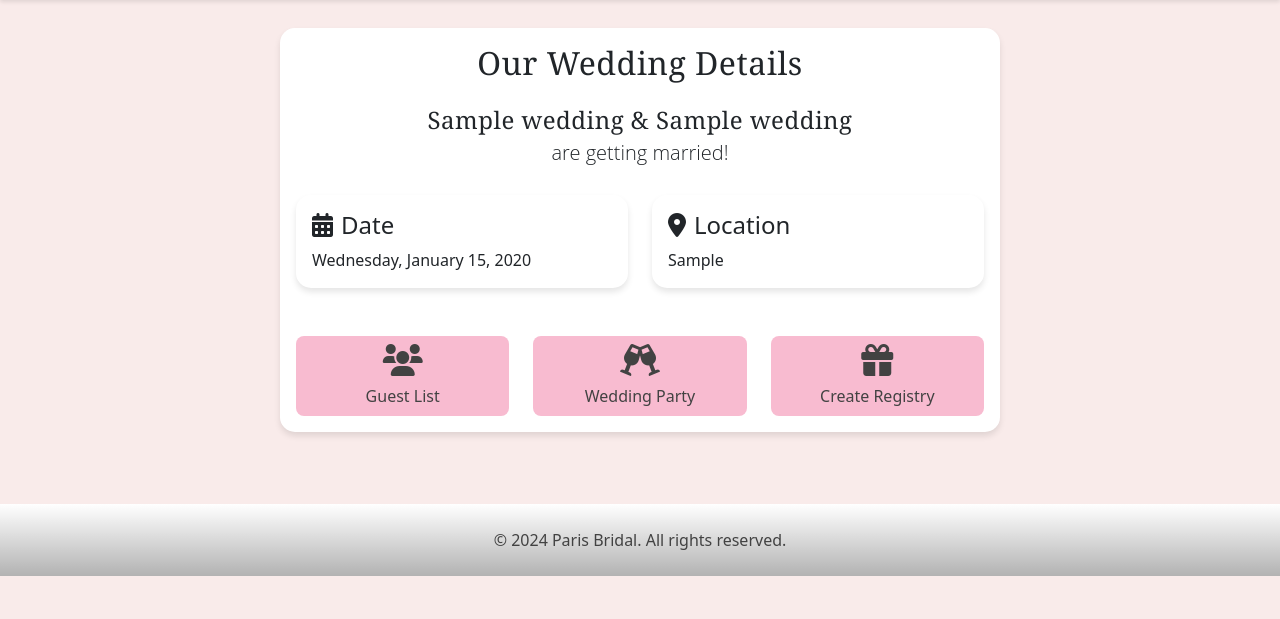
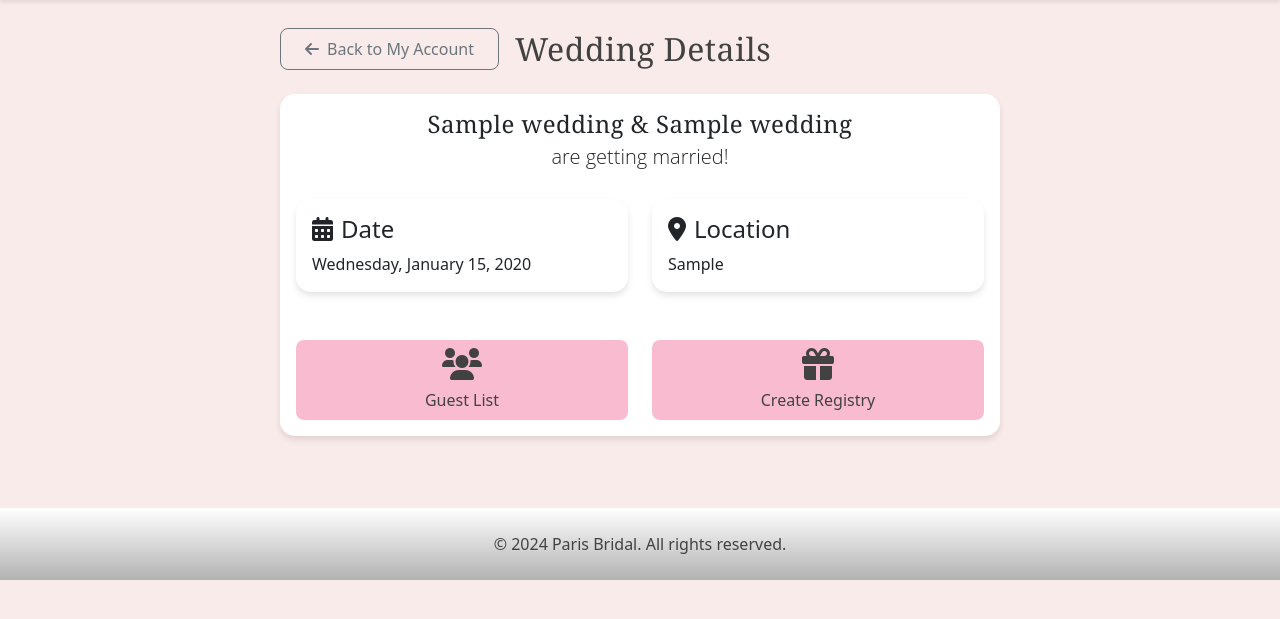
Before and after one commit to Irvarr/parisbridal, a Flask app: page /guest/wedding-details/1 in a window 1280 px wide. Shown: the part 56-675 px from the top of the page. Run offline with Flask 3, Linux system fonts and the light colour scheme; a user stored in the database is signed in; tables that the repository leaves empty hold one stand-in row (values such as "Sample post").

Commit message:
Agent query: I've updated the profile page to only show View Details button for events and added a back button to the wedding details page. Could you check if the navigation between these pages is working correctly?
Update guest event pages: Remove "Wedding Party" and "Court" buttons, add "Back to My Account" link on wedding details page.

Screenshot: https://storage.googleapis.com/screenshot-production-us-central1/0fcf7169-087e-4111-bd6f-826c539dd0e3/9496516a-e751-4a05-93e5-cda6d8ea4591.jpg

```diff
--- a/templates/guest/wedding_details.html
+++ b/templates/guest/wedding_details.html
@@ -4,11 +4,16 @@
 <div class="container">
     <div class="row justify-content-center">
         <div class="col-md-8">
+            <div class="d-flex align-items-center mb-4">
+                <a href="{{ url_for('main.profile') }}" class="btn btn-outline-secondary me-3">
+                    <i class="fas fa-arrow-left me-2"></i>Back to My Account
+                </a>
+                <h2 class="mb-0">Wedding Details</h2>
+            </div>
+
             {% if wedding %}
                 <div class="card">
                     <div class="card-body">
-                        <h2 class="card-title text-center mb-4">Our Wedding Details</h2>
-
                         <div class="text-center mb-4">
                             <h3 class="mb-0">{{ wedding.partner1_name }} & {{ wedding.partner2_name }}</h3>
                             <p class="lead">are getting married!</p>
@@ -45,19 +50,13 @@
                         </div>
 
                         <div class="row g-4 mt-4 text-center">
-                            <div class="col-md-4 d-grid">
+                            <div class="col-md-6 d-grid">
                                 <a href="{{ url_for('guest.list_guests') }}" class="btn btn-primary">
                                     <i class="fas fa-users fa-2x mb-2"></i><br>
                                     Guest List
                                 </a>
                             </div>
-                            <div class="col-md-4 d-grid">
-                                <a href="{{ url_for('guest.wedding_party', event_id=wedding.id) }}" class="btn btn-primary">
-                                    <i class="fas fa-glass-cheers fa-2x mb-2"></i><br>
-                                    Wedding Party
-                                </a>
-                            </div>
-                            <div class="col-md-4 d-grid">
+                            <div class="col-md-6 d-grid">
                                 {% set registry = Registry.query.filter_by(event_id=wedding.id, event_type='wedding').first() %}
                                 {% if registry %}
                                     <a href="{{ url_for('registry.edit', registry_id=registry.id) }}"
```
Also changed, not shown: templates/profile.html (+6 -4 lines).
